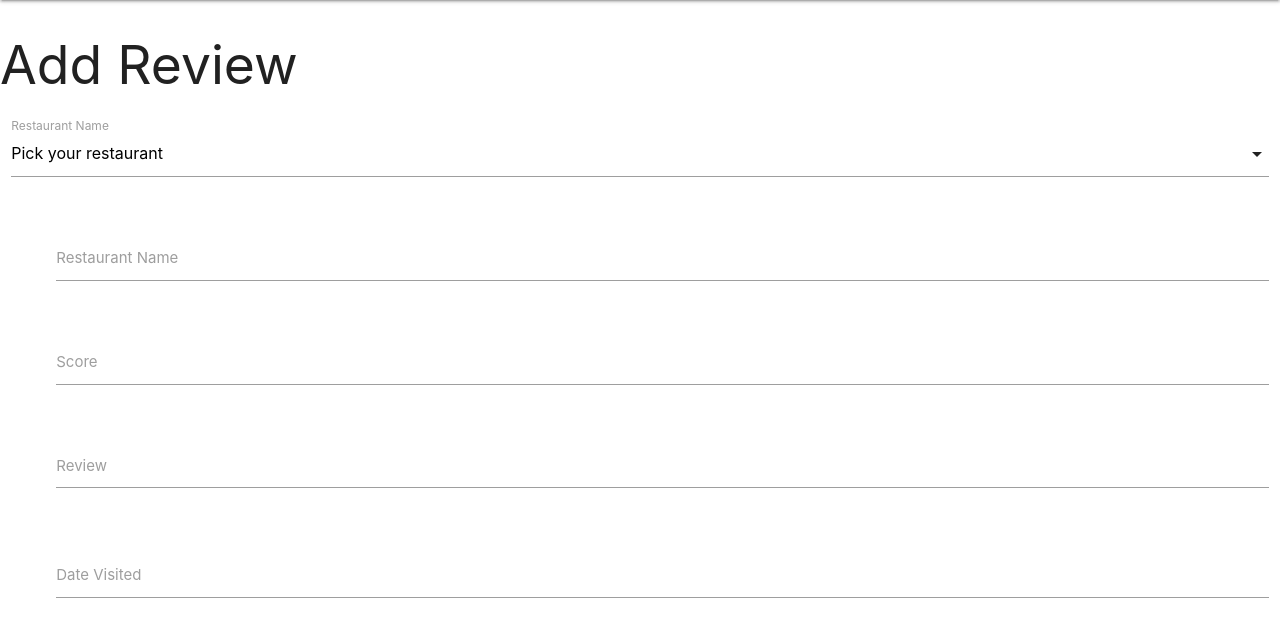
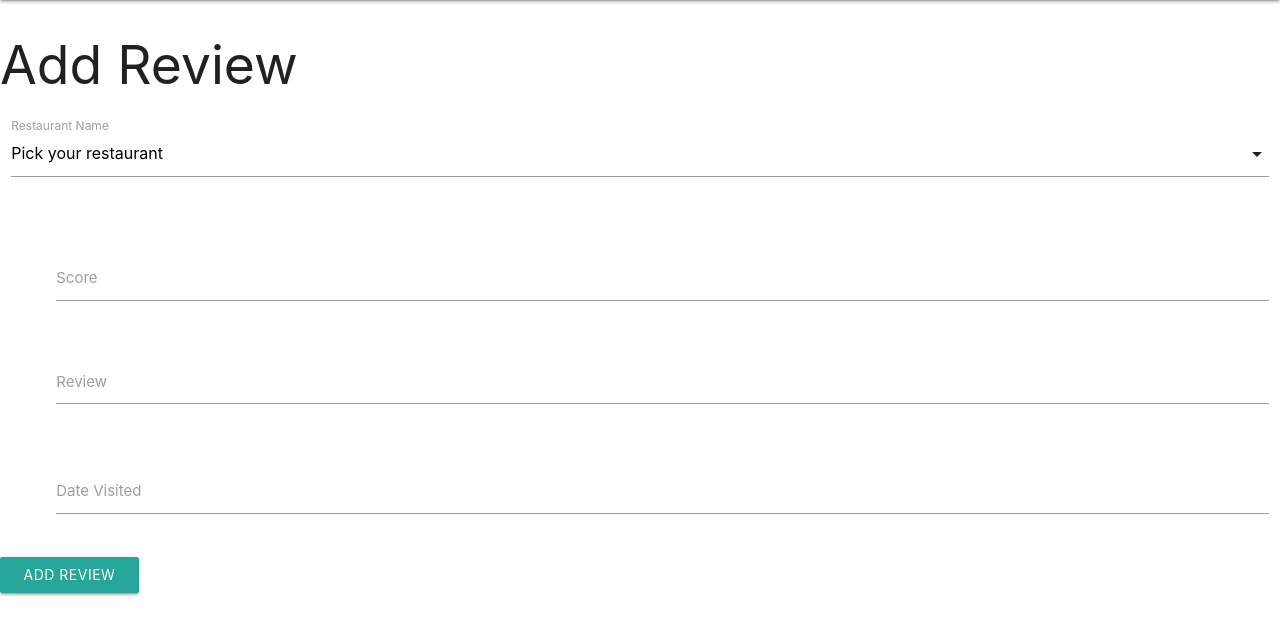
Before and after one commit to emilija-smitaite/review-a-restaurant, a Flask app: page /add_review in a window 1280 px wide. Shown: the part 64-704 px from the top of the page. Run offline with Flask 2, Linux system fonts and the light colour scheme; data that the repository does not hold is empty; some libraries are stand-ins or nearby versions.

Commit message:
Add user submitting form to db functionality

```diff
--- a/app.py
+++ b/app.py
@@ -100,8 +100,19 @@ def logout():
     return redirect(url_for("logout"))
 
 
-@app.route("/add_review")
+@app.route("/add_review", methods=["GET", "POST"])
 def add_review():
+    if request.method == "POST":
+        review = {
+            "restaurant_name": request.form.get("restaurant_name"),
+            "score": request.form.get("score"),
+            "review_text": request.form.get("review_text"),
+            "date": request.form.get("date"),
+            "posted_by": session["user"]
+        }
+        mongo.db.reviews.insert_one(review)
+        flash("Review submitted!")
+        return redirect(url_for("all_reviews"))
     restaurants = mongo.db.restaurants.find().sort("restaurant_name", 1)
     return render_template("add_review.html", restaurants=restaurants)
 
--- a/templates/add_review.html
+++ b/templates/add_review.html
@@ -4,7 +4,7 @@
     <h2>Add Review</h2>
 
     <div class="row">
-        <form class="col s12" method="POST" action="">
+        <form class="col s12" method="POST" action="{{ url_for('add_review') }}">
             <div class="row">
                 <div class="input-field col s12">
                     <select id="restaurant_name" name="restaurant_name" class="validate" required>
@@ -15,12 +15,6 @@
                     </select>
                     <label for="restaurant_name">Restaurant Name</label>
                   </div>
-            </div>
-          <div class="row">
-            <div class="input-field col s12">
-              <i class="material-icons prefix"></i>
-              <input id="restaurant_name" type="text" class="validate" name="restaurant_name" required>
-              <label for="restaurant_name">Restaurant Name</label>
             </div>
         </div>
             <div class="row">
@@ -45,6 +39,11 @@
                 <label for="date">Date Visited</label>
             </div>
         </div>
+        <div class="row">
+            <button class="btn waves-effect waves-light" type="submit">Add Review
+                <i class="material-icons right"></i>
+            </button>
+        </div>
     </form>
     </div>
 
```
Also changed, not shown: templates/all_reviews.html (+14 -7 lines).
